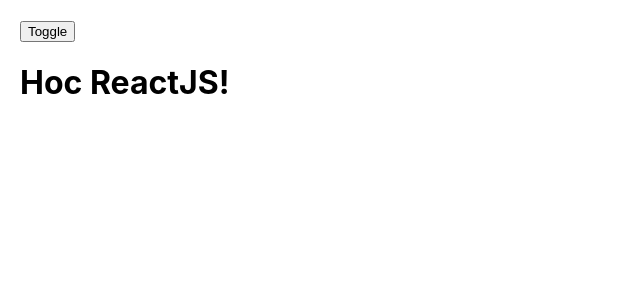
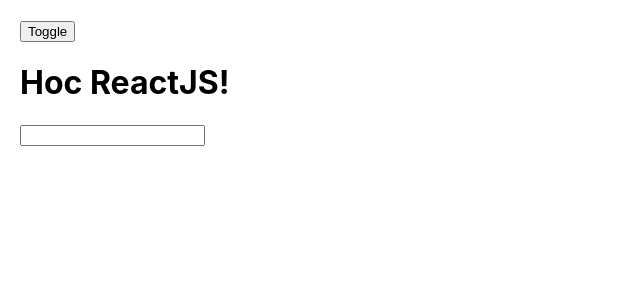
Before and after one commit to nguyenuit/reactjs-practice, a React (Create React App) app in the folder tiktok/: page / in a window 1280 px wide. Both pictures are taken after a click on the button "Toggle". Shown: the top 300 px of the page, without its empty margins (0-640 px from the left). Built offline with nearby package versions, Linux system fonts and the light colour scheme.

Commit message:
useEffect 2

```diff
--- a/tiktok/src/Content.js
+++ b/tiktok/src/Content.js
@@ -1,19 +1,30 @@
-import { useEffect } from "react"
+import { useEffect, useState } from "react"
+
+//1. useEffect(callback)
+//- Goi callback moi khi component re-render
+//- Goi callback sau khi component them element vao DOM
+//2. useEffect(callback, [])
+//3. useEffect(callback, [deps])
+
+//-----
+//1. Callback luon duoc goi sau khi component mounted
 
 function Content(){
+    const [title, setTitle] = useState('')
 
-    //1. useEffect(callback)
-    //2. useEffect(callback, [])
-    //3. useEffect(callback, [deps])
-
-    //-----
-    //1. Callback luon duoc goi sau khi component mounted
     useEffect(() => {
         console.log('Mounted')
     })
 
     return (
-        <h1>Hoc ReactJS!</h1>
+        <div>
+            <h1>Hoc ReactJS!</h1>
+            <input
+                value={title}
+                onChange={e => setTitle(e.target.value)}
+            />
+            {console.log('Render')}
+        </div>
     )
 }
 
```
